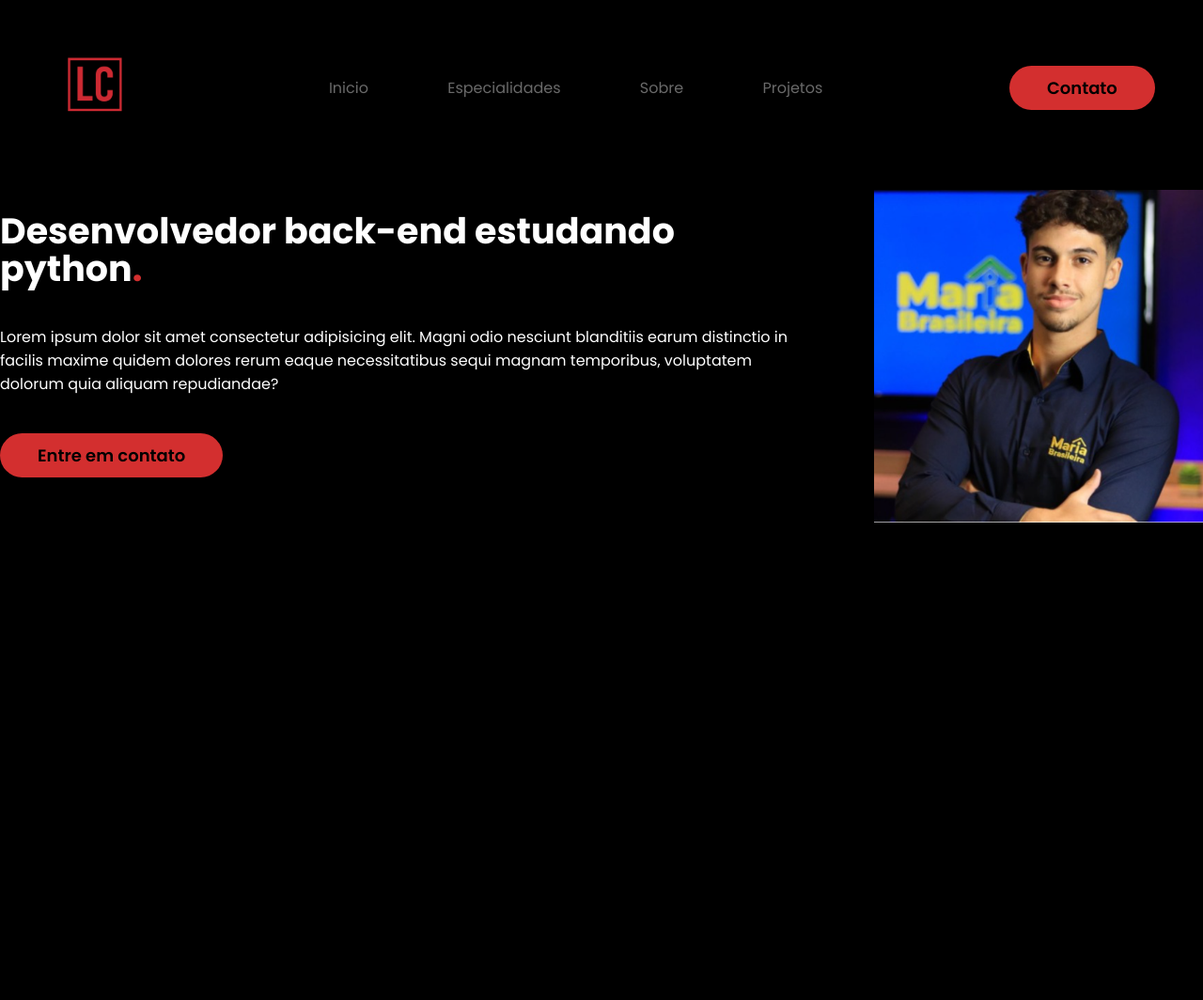
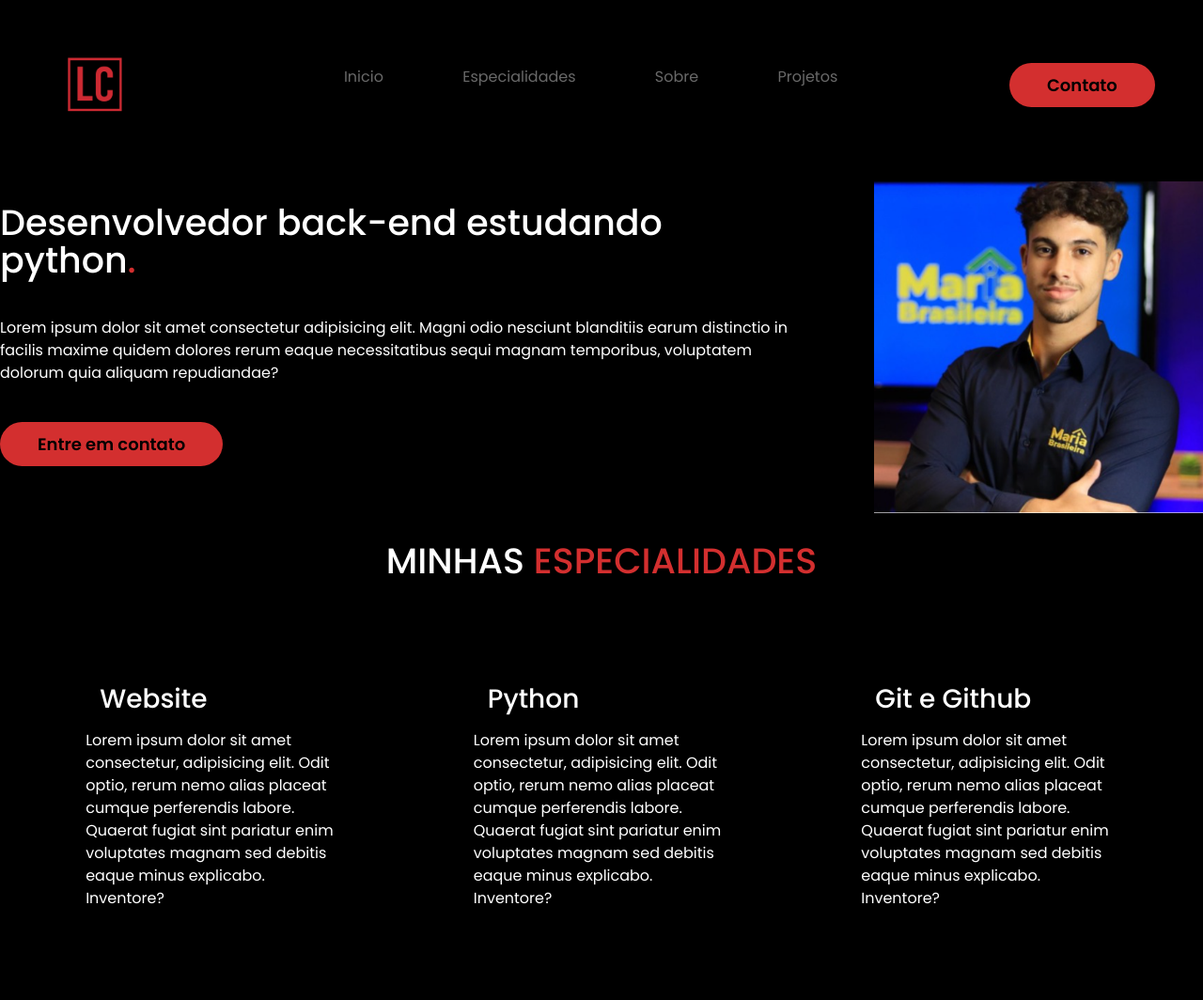
Before and after one commit to Lucascordova-18/Portifolio, a plain HTML site: page index.html in a window 1280 px wide. Shown: the whole page at 94% size. Before the commit the page ends 800 px from the top, so only its background shows below. Drawn offline with nearby package versions, Linux system fonts and the light colour scheme.

Commit message:
add especialidades

```diff
--- a/estilo/style.css
+++ b/estilo/style.css
@@ -17,6 +17,16 @@ body {
 
 .flex{
     display: flex;
+}
+
+h2.titulo{
+    color: white;
+    font-size: 38px;
+    text-align: center;
+}
+
+h2.titulo span{
+    color: #d32f2f;
 }
 
 header {
@@ -101,6 +111,36 @@ section.topo-do-site .flex{
         top: 0;
     }
     100%{
-        top: 30px;
+        top: 25px;
     }
 }
+
+section.especialidades{
+    padding: 40px 4%;
+}
+
+section.especialidades .flex{
+    gap: 60px;}
+
+.especialidades .especialidades-box{
+    color: white;
+    padding: 40px;
+    margin-top: 45px;
+    border-radius: 20px;
+    transition: .2s;
+}
+
+.especialidades .especialidades-box:houver{
+    transform: scale(1.05);
+    box-shadow: 0 0 20px white;
+}
+
+.especialidades .especialidades-box i{
+    font-size: 70px;
+    color: #d32f2f;
+}
+
+.especialidades .especialidades-box h3{
+    font-size: 28px;
+    margin: 15px ;
+}
--- a/index.html
+++ b/index.html
@@ -7,6 +7,7 @@
     <link rel="preconnect" href="https://fonts.googleapis.com">
     <link rel="preconnect" href="https://fonts.gstatic.com" crossorigin>
     <link href="https://fonts.googleapis.com/css2?family=Poppins:ital,wght@0,100;0,200;0,300;0,400;0,500;0,600;0,700;0,800;0,900;1,100;1,200;1,300;1,400;1,500;1,600;1,700;1,800;1,900&display=swap" rel="stylesheet">
+    <link href="https://cdn.jsdelivr.net/npm/bootstrap@5.3.8/dist/css/bootstrap.min.css" rel="stylesheet" integrity="sha384-sRIl4kxILFvY47J16cr9ZwB07vP4J8+LH7qKQnuqkuIAvNWLzeN8tE5YBujZqJLB" crossorigin="anonymous">
     <link rel="stylesheet" href="estilo/style.css">
 </head>
 <body>
@@ -53,6 +54,28 @@
                 </div>
             </div>
         </section>
+        <section class="especialidades">
+            <div class="interface">
+                <h2 class="titulo">MINHAS <span>ESPECIALIDADES</span></h2>
+                <div class="flex">
+                    <div class="especialidades-box">
+                        <i class="bi bi-code-square"></i>
+                        <h3>Website</h3>
+                        <p>Lorem ipsum dolor sit amet consectetur, adipisicing elit. Odit optio, rerum nemo alias placeat cumque perferendis labore. Quaerat fugiat sint pariatur enim voluptates magnam sed debitis eaque minus explicabo. Inventore?</p>
+                    </div>
+                    <div class="especialidades-box">
+                        <i class="bi bi-robot"></i>
+                        <h3>Python</h3>
+                        <p>Lorem ipsum dolor sit amet consectetur, adipisicing elit. Odit optio, rerum nemo alias placeat cumque perferendis labore. Quaerat fugiat sint pariatur enim voluptates magnam sed debitis eaque minus explicabo. Inventore?</p>
+                    </div>
+                    <div class="especialidades-box">
+                        <i class="bi bi-github"></i>
+                        <h3>Git e Github</h3>
+                        <p>Lorem ipsum dolor sit amet consectetur, adipisicing elit. Odit optio, rerum nemo alias placeat cumque perferendis labore. Quaerat fugiat sint pariatur enim voluptates magnam sed debitis eaque minus explicabo. Inventore?</p>
+                    </div>
+                </div>
+            </div>
+        </section>
     </main>
 
 </body>
```
